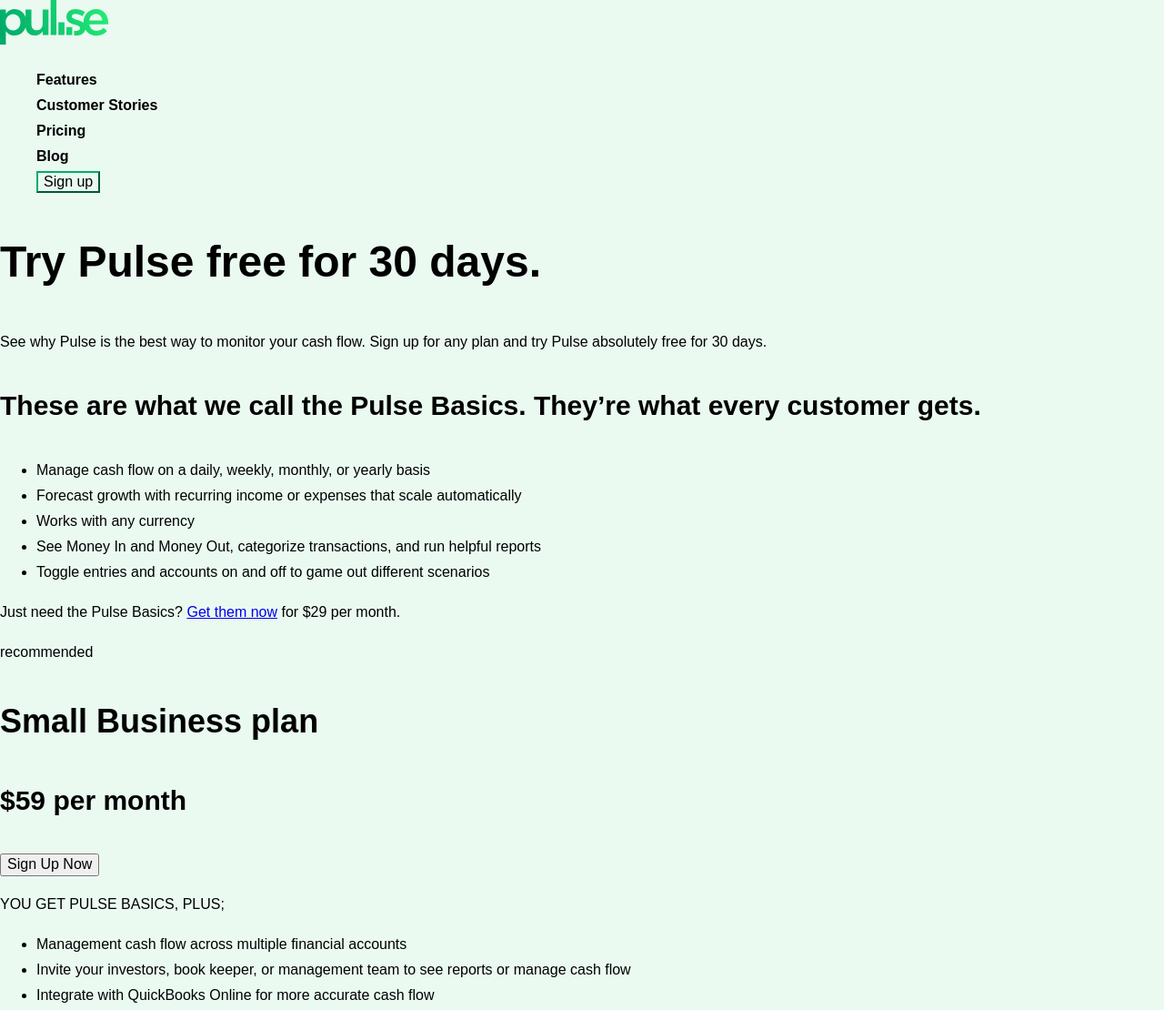
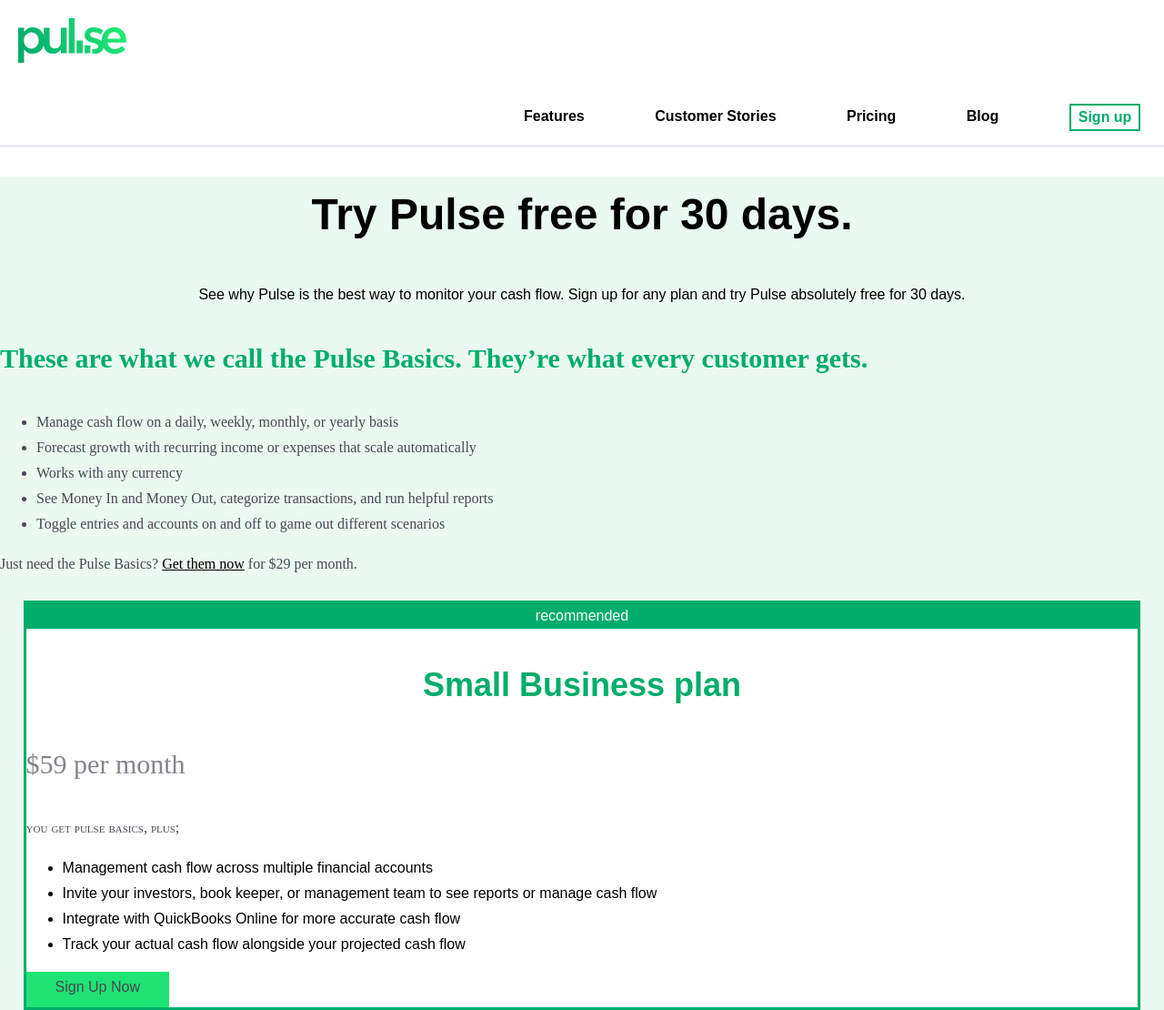
Before and after one commit to lauriem1/TP1B_rpni, a plain HTML site: page index.html in a window 1280 px wide. Shown: the top 1110 px of the page at 91% size. Drawn offline with Linux system fonts and the light colour scheme.

Commit message:
continuation

```diff
--- a/css/_menu.scss
+++ b/css/_menu.scss
@@ -11,13 +11,7 @@
  * - Liens footer
  */
 
-
-/* Liste du menu */
-.nav_liste {
-    list-style: none;
-    font-weight: 700;
-}
-
+/* Variables couleurs */
 $couleur-dominante: black;
 $couleur-background: #eafaf1;
 $couleur-lien-footer: #1fe374;
@@ -25,6 +19,19 @@ $couleur-lien-nav: #00ad6a;
 $couleur-bouton: #1fe374;
 $couleur-bouton-footer: linear-gradient(90deg, #00ab6a, #23ea76);
 $couleur-secondaire: white;
+
+
+/* Liste du menu */
+.nav_liste {
+    padding-left: 45%;
+    display: flex;
+    flex-direction: row;
+    justify-content: space-between;
+    margin-right: 2%;
+    list-style: none;
+    font-weight: 700;
+}
+
 
 .nav__lien:link,
 .nav__lien:visited {
@@ -48,13 +55,21 @@ $couleur-secondaire: white;
     text-decoration: none;
 
 }
+.nav__lien-btn {
+    color: $couleur-lien-nav;
+    text-decoration: none;
+}
 
 .bouton-nav {
     color: $couleur-lien-nav;
     border-color: $couleur-lien-nav;
+    border-style: solid;
+    border-width: 2px;
     background-color: transparent;
-    border-width: 2px;
+    font-weight: 700;
+    padding: 4px 8px;
 }
+
 
 /** Une classe nav__link--active
     sert à définir un état différent
@@ -67,28 +82,26 @@ $couleur-secondaire: white;
         border-left: none;
     }
 }
-
+ /** Nav Footer **/
 .nav-footer {
+    display: flex;
+    justify-content: space-between;
     list-style: none;
     font-weight: 400;
 }
 
 .ul-footer_colonne1 {
     list-style: none;
-    display: flex;
-    flex-direction: column;
 }
 
 .ul-footer_colonne2 {
     list-style: none;
-    display: flex;
-    flex-direction: column;
+
 }
 
 .ul-footer_colonne3 {
     list-style: none;
-    display: flex;
-    flex-direction: column;
+
 }
 
 .lien_footer {
--- a/css/_typo.scss
+++ b/css/_typo.scss
@@ -149,3 +149,12 @@ h4,
         font-size: 2.2rem;
     }
 }
+
+h1 .titre-page {
+    text-align: center;
+    margin: 0;
+}
+
+.sous-titre {
+    text-align: center;
+}
--- a/css/styles.scss
+++ b/css/styles.scss
@@ -10,7 +10,8 @@
  * Menu
  * Grille
  * Mise en page
- *** Contenus principal et complémentaire
+ *** Contenus principal adaptation mobile
+ *** Contenus principal adaptation table
  *** Architecture des CSS (liste de définitions)
  *** Pied de page
  */
@@ -38,61 +39,121 @@
 /* Mise en page
    ========================================================================== */
 
+/** Couleurs **/
+$couleur-secondaire: black;
+$couleur-background: #eafaf1;
+$couleur-lien-footer: #1fe374;
+$couleur-dominante: #00ad6a;
+$couleur-bouton: #1fe374;
+$couleur-bouton-footer: linear-gradient(90deg, #00ab6a, #23ea76);
+$couleur-texte: #474951;
+$couleur-secondaire2: white;
 
-
-/*** Contenu principal ***/
-header {
+/*** Contenu principal - Adaptation Mobile ***/
+.header {
+    background-color: var($couleur-secondaire2);
+    border-bottom: solid 1px #D6DAE5;
+}
+.main {
     background-color: var(--couleur-background);
 }
 
-/*** Architecture des CSS ***/
-dl {
-    padding: 1rem 0;
-    background-color: rgba(145, 0, 145, 0.06);
+.entete-carte1 {
+    text-align: center;
+    color: white;
+    background-color: $couleur-dominante;
+    margin: 0;
+    border-radius;
 }
 
-dl,
-.infos {
-    border-radius: 10px;
+h2 {
+    text-align: center;
+    color: $couleur-dominante;
 }
 
-.infos {
-    padding: 1rem;
-    margin-bottom: 3rem;
-    background-color: rgb(234, 226, 234);
+.texte-desc {
+    font-family: "WorkSans-Regular";
+    color: $couleur-dominante;
 }
 
-@media (min-width: 601px) {
-    .infos {
-        padding: 1rem calc(10% + 1rem);
-        box-shadow: var(--box-shadow);
-        width: 120%;
-        margin-left: -10%;
-        margin-top: 1rem;
-    }
+.texte-incitatif {
+    font-family: "WorkSans-Regular";
+    color: $couleur-texte;
 }
 
-dt {
-    font-family: NewsCycle-bold, sans-serif;
-    color: var(--couleur-dominante);
+.liste-avantages {
+    font-family: "WorkSans-Regular";
+    color: $couleur-texte;
+}
+
+.carte1 {
+    border-style: solid;
+    border-color: $couleur-background;
+    background-color: $couleur-secondaire2;
+    border-color: $couleur-dominante;
+    margin: 2%;
+}
+
+.carte-lien {
+    color: black;
+}
+
+.carte__sous-titre {
+    font-variant: small-caps;
+    font-family: "WorkSans-SemiBold";
+    color: $couleur-texte;
+}
+
+.bouton-carte {
+    color: $couleur-texte;
+    background-color: #1fe374;
+    border: none;
+    padding: 8px 32px 12px;
+}
+
+.carte-prix {
+    font-family: "WorkSans-Light";
+    color: #83858B;
+    font-weight: lighter;
+}
+
+.carte2 {
+    background-color: $couleur-secondaire2;
+    border-style: solid;
+    border-color: #D6DAE5;
+    margin: 2%;
+}
+
+.logo-header {
+    margin: 2rem;
+    width: 119px;
+    height: 49px;
+}
+
+.commentaire-compagnie {
+    text-align: center;
+    border-bottom: solid 1px #D6DAE5;
+}
+.icone-compagnie {
+    width: 80px;
+    height: 80px;
+}
+
+.auteur-citation {
+    text-align: center;
+    font-variant: small-caps;
+    font-family: "WorkSans-SemiBold";
+    color: $couleur-dominante;
 }
 
 
-dd {
-    margin-left: 2rem;
-    margin-bottom: 1rem;
-    padding-right: 1rem;
-}
 
-dd ul {
-    padding-left: 2rem;
-    margin: 0;
-}
 
-// strong.purple {
-//     color: var(--couleur-dominante);
-//     text-transform: uppercase;
-// }
+/*** Contenu principal - Adaptation Table ***/
+
+
+
+
 
 /*** Pied de page ***/
 footer {
@@ -112,6 +173,7 @@ footer {
     color: var(--couleur-secondaire);
     text-decoration: none;
 }
+
 .logo_footer {
     display: block;
     width: 150px;
--- a/index.html
+++ b/index.html
@@ -11,64 +11,67 @@
 </head>
 
 <body>
-    <header>
-        <img src="../images/pulse-logo.svg" alt="Logo Pulse">
+    <header class="header">
+        <img class="logo-header" src="../images/pulse-logo.svg" alt="Logo Pulse">
         <nav>
             <ul class="nav_liste">
-                <li><a href="#" class="nav__lien">Features</a></li>
-                <li><a href="#" class="nav__lien">Customer Stories</a></li>
-                <li><a href="#" class="nav__lien__page-courante">Pricing</a></li>
-                <li><a href="#" class="nav__lien">Blog</a></li>
-                <button class="bouton-nav"><a href="#" class="nav__lien">Sign up</a></button>
+                <li class="nav_liste-item"><a href="#" class="nav__lien">Features</a></li>
+                <li class="nav_liste-item"><a href="#" class="nav__lien">Customer Stories</a></li>
+                <li class="nav_liste-item"><a href="#" class="nav__lien__page-courante">Pricing</a></li>
+                <li class="nav_liste-item"><a href="#" class="nav__lien">Blog</a></li>
+                <button class="bouton-nav"><a href="#" class="nav__lien-btn">Sign up</a></button>
             </ul>
         </nav>
-        <h1>Try Pulse free for 30 days.</h1>
-        <p>See why Pulse is the best way to monitor your cash flow. Sign up for any plan and try Pulse absolutely free
+    </header>
+    <main class="main">
+        <h1 class="titre-page">Try Pulse free for 30 days.</h1>
+        <p class="sous-titre">See why Pulse is the best way to monitor your cash flow. Sign up for any plan and try
+            Pulse absolutely free
             for 30 days.</p>
-        <h3>These are what we call the Pulse Basics. They’re what every customer gets.</h3>
+        <h3 class="texte-desc">These are what we call the Pulse Basics. They’re what every customer gets.</h3>
 
-        <ul>
+        <ul class="liste-avantages">
             <li>Manage cash flow on a daily, weekly, monthly, or yearly basis</li>
             <li>Forecast growth with recurring income or expenses that scale automatically</li>
             <li>Works with any currency</li>
             <li>See Money In and Money Out, categorize transactions, and run helpful reports</li>
             <li>Toggle entries and accounts on and off to game out different scenarios</li>
         </ul>
-        <p>Just need the Pulse Basics?
-            <a href="#">Get them now</a> for $29 per month.
+        <p class="texte-incitatif">Just need the Pulse Basics?
+            <a class="carte-lien" href="#">Get them now</a> for $29 per month.
         </p>
-        <div>
-            <p>recommended</p>
+        <div class="carte1">
+            <p class="entete-carte1">recommended</p>
             <h2>Small Business plan</h2>
-            <h3>$59 per month</h3>
-            <button>Sign Up Now</button>
-            <p>YOU GET PULSE BASICS, PLUS;</p>
+            <h3 class="carte-prix">$59 per month</h3>
+            <p class="carte__sous-titre">you get pulse basics, plus;</p>
             <ul>
                 <li>Management cash flow across multiple financial accounts</li>
                 <li>Invite your investors, book keeper, or management team to see reports or manage cash flow</li>
                 <li><span>Integrate with QuickBooks Online for more accurate cash flow</span></li>
                 <li><span>Track your actual cash flow alongside your projected cash flow</span></li>
             </ul>
+            <button class="bouton-carte">Sign Up Now</button>
         </div>
-        <div>
+        <div class="carte2">
             <p>Complex business with multiple financial accounts, currencies, or auditing needs? </p>
             <h2>Unlock Extra Features</h2>
-            <p>$89 per month</p>
-            <p>Get it all, plus:</p>
+            <p class="carte-prix">$89 per month</p>
+            <p class="carte__sous-titre">Get it all, plus:</p>
             <ul>
                 <li>Manage cash flow across unlimited financial accounts</li>
                 <li>Convert to any currency for localized cash flow reporting and projections</li>
                 <li>Attach invoices or contracts to your cash flow entries for accountability and auditing</li>
             </ul>
-            <button>Try Premium</button>
+            <button class="bouton-carte">Try Premium</button>
         </div>
-
-        <img src="../images/subvert-avatar@2x.png" alt="logo Subvert">
-        <h3>“Pulse is worth every penny because it empowers business owners with critical financial insight and
-            knowledge.”</h3>
-            <p>SUBVERT MARKETING, INC.</p>
-    </header>
-    <main>
+        <div class="commentaire-compagnie">
+            <img class="icone-compagnie" src="../images/subvert-avatar@2x.png" alt="logo Subvert">
+            <h3 class="citation">“Pulse is worth every penny because it empowers business owners with critical
+                financial insight and
+                knowledge.”</h3>
+            <p class="auteur-citation">subvert marketing, inc.</p>
+        </div>
         <h2>FAQ</h2>
         <h3>How does the 30-day free trial work?</h3>
         <p>You can use Pulse absolutely free for 30 days. After 30 days, we will charge the credit card you used when
@@ -94,7 +97,6 @@
 
         <h3>What types of payments do you accept?</h3>
         <p>We accept payments made online using Visa, Mastercard, Discover, and American Express.</p>
-
     </main>
     <footer>
         <img class="logo_footer" src="../images/pulse-logo.svg" alt="Logo Pulse">
```
Also changed, not shown: css/styles.css, 1 other file.
